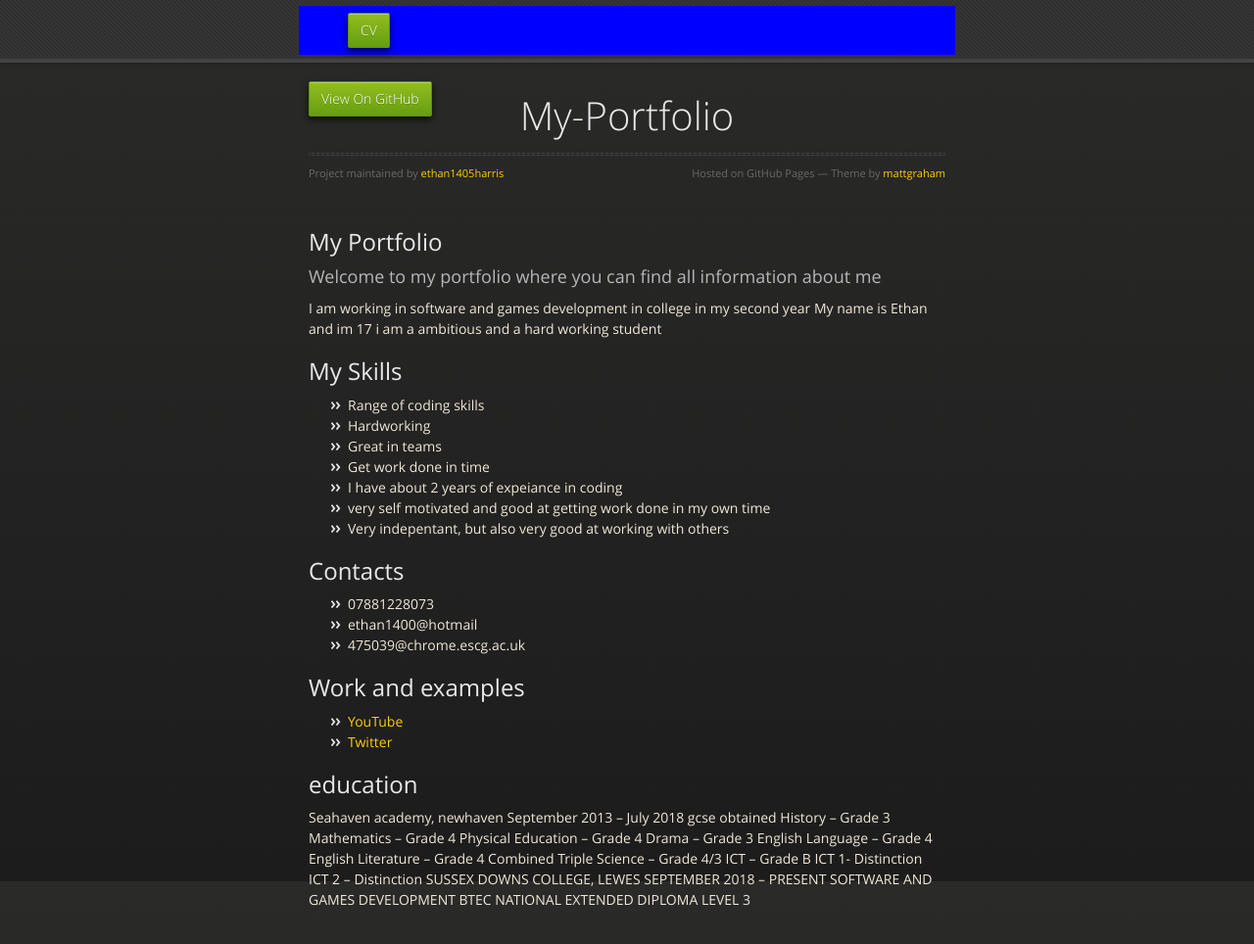
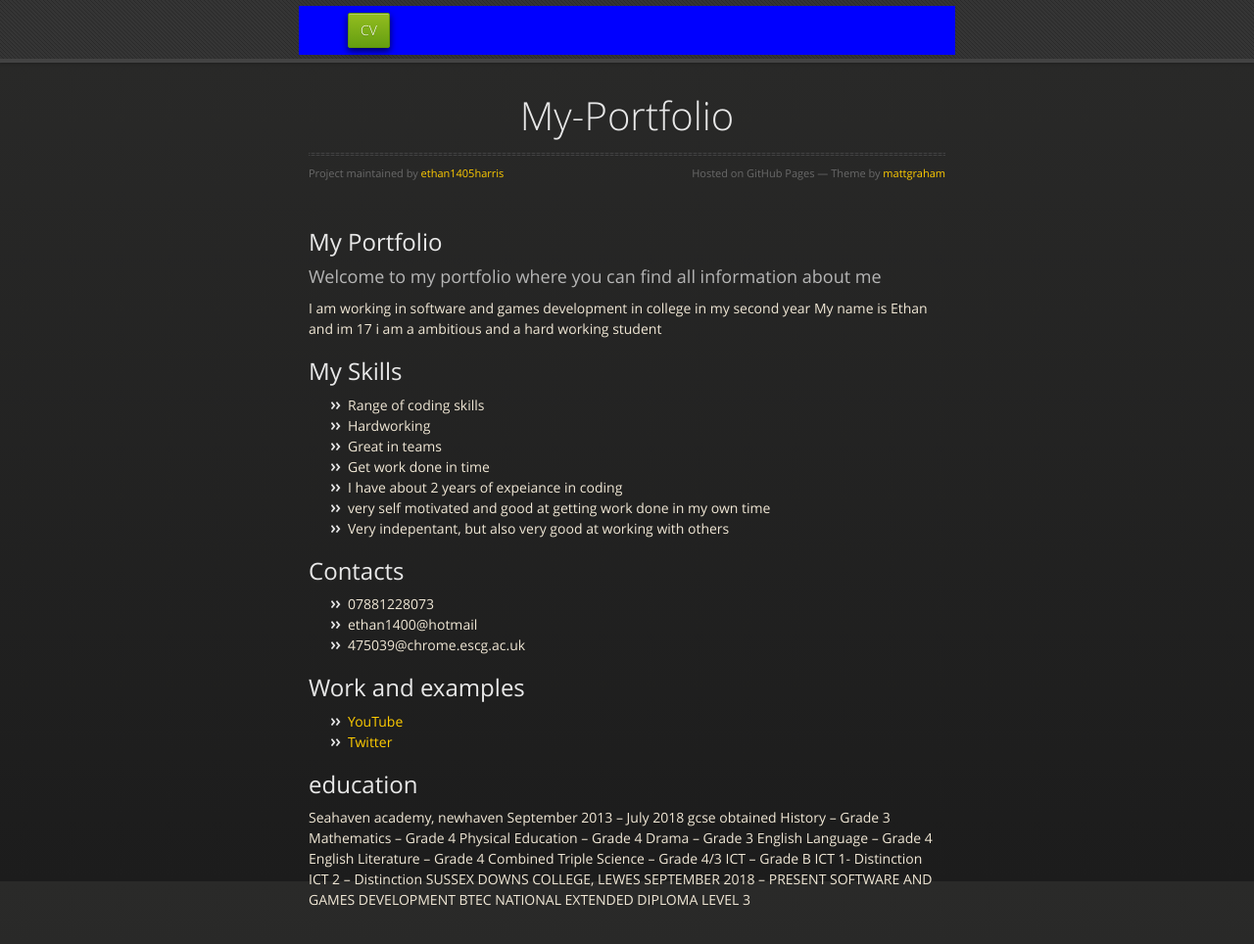
Before and after one commit to ethan1405harris/My-Portfolio, a Jekyll site: the page built from index.md, in a window 1280 px wide and 1039 px high. Shown: the top 964 px of the window at 98% size. Built offline with Jekyll 4.4.1, drawn with Linux system fonts in a browser that asks for light colours; our own code applies the rules of GitHub Pages for plain Markdown files; the repository's description, which GitHub fills in, is left out.

Commit message:
Update default.html

```diff
--- a/_layouts/default.html
+++ b/_layouts/default.html
@@ -24,7 +24,7 @@
           {% include nav.html %}
 
 
-          <li class="fork"><a href="{{ site.github.repository_url }}">View On GitHub</a></li>
+
           {% if site.show_downloads %}
             <li class="downloads"><a href="{{ site.github.zip_url }}">ZIP</a></li>
             <li class="downloads"><a href="{{ site.github.tar_url }}">TAR</a></li>
```
